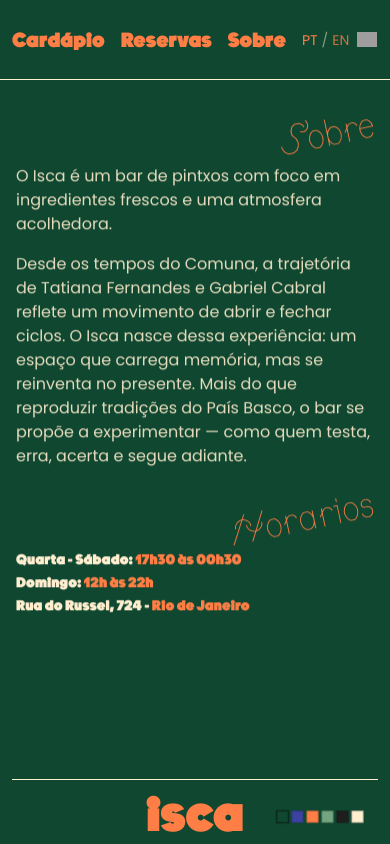
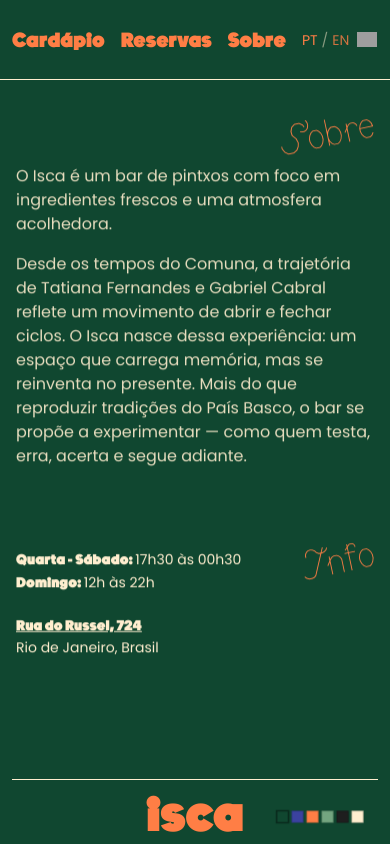
Before and after one commit to guerrinharj/isca, a Next.js app: page /pt/sobre in a window 390 px wide. Built offline with nearby package versions, Linux system fonts and the light colour scheme; no server answers; grey boxes are pictures that could not be loaded.

Commit message:
sobre page

```diff
--- a/app/[locale]/reservas/page.tsx
+++ b/app/[locale]/reservas/page.tsx
@@ -247,12 +247,12 @@
     }
 
     const inputClasses =
-        'bg-transparent border-b  outline-none ring-0 shadow-none py-2 w-full ' +
-        'font-sans placeholder:opacity-40 ' +
-        'focus:border-isca-laranja focus:outline-none focus:ring-0 '
+        'bg-transparent border-b border-theme outline-none ring-0 shadow-none py-2 w-full ' +
+        'font-sans placeholder:opacity-40 text-theme ' +
+        'focus:border-accent focus:outline-none focus:ring-0'
 
     const labelClasses =
-        'block text-xs md:text-lg lg:text-xs font-medium mb-1 text-isca-laranja Poppins text-left'
+        'block text-xs md:text-lg lg:text-xs font-medium mb-1 text-accent Poppins text-left'
 
     return (
         <>
@@ -356,7 +356,10 @@
 
                         <button
                             type="submit"
-                            className="mt-4 inline-flex items-center justify-center rounded-full px-4 py-2 font-medium text-sm hover:opacity-90 active:opacity-80 transition mx-auto"
+                            className="
+                            mt-4 inline-flex items-center justify-center rounded-full
+                            px-4 py-2 font-medium text-sm hover:opacity-90 active:opacity-80 transition mx-auto
+                            bg-accent text-theme"
                         >
                             {t.submit}
                         </button>
--- a/app/[locale]/sobre/page.tsx
+++ b/app/[locale]/sobre/page.tsx
@@ -65,7 +65,7 @@
                         <h1
                             className="absolute right-0 md:right-20 bottom-20 md:bottom-20 md:block font-cirrus  -rotate-12 text-4xl lg:text-5xl font-display tracking-tightest"
                         >
-                            {t.nav.horario}
+                            {t.nav.info}
                         </h1>
 
                         <InfoText
--- a/components/InfoText.tsx
+++ b/components/InfoText.tsx
@@ -12,25 +12,28 @@
                 <>
                     <p>
                         Wednesday - Saturday:{' '}
-                        <span className="text-isca-laranja">5:30PM - 00:30AM</span>
+                        <span className="poppins-regular">5:30PM - 00:30AM</span>
                     </p>
                     <p>
                         Sunday:{' '}
-                        <span className="text-isca-laranja">12:00PM - 10:00PM</span>
+                        <span className="poppins-regular">12:00PM - 10:00PM</span>
                     </p>
-                    <p>Rua do Russel, 724 - <span className="text-isca-laranja">Rio de Janeiro</span></p>
+                    <p>Rua do Russel, 724 - <span className="poppins-regular">Rio de Janeiro</span></p>
                 </>
             ) : (
                 <>
                     <p>
                         Quarta - Sábado:{' '}
-                        <span className="text-isca-laranja">17h30 às 00h30</span>
+                        <span className="poppins-regular">17h30 às 00h30</span>
                     </p>
                     <p>
                         Domingo:{' '}
-                        <span className="text-isca-laranja">12h às 22h</span>
+                        <span className="poppins-regular">12h às 22h</span>
                     </p>
-                    <p>Rua do Russel, 724 - <span className="text-isca-laranja">Rio de Janeiro</span></p>
+                    <div className="mt-5">
+                        <p className="underline">Rua do Russel, 724</p>
+                        <p className="poppins-regular">Rio de Janeiro, Brasil</p>
+                    </div>
                 </>
             )}
         </div>
--- a/src/lib/i18n/messages/en.ts
+++ b/src/lib/i18n/messages/en.ts
@@ -8,7 +8,7 @@
         menu: 'Menu',
         reservas: 'Bookings',
         sobre: 'About',
-        horario: 'Hours',
+        info: 'Info',
         dashboard: 'Dashboard',
         login: 'Log in',
         logout: 'Log out',
--- a/src/lib/i18n/messages/pt.ts
+++ b/src/lib/i18n/messages/pt.ts
@@ -8,7 +8,7 @@
         menu: 'Cardápio',
         reservas: 'Reservas',
         sobre: 'Sobre',
-        horario: 'Horarios',
+        info: 'Info',
         dashboard: 'Dashboard',
         login: 'Entrar',
         logout: 'Sair',
```
